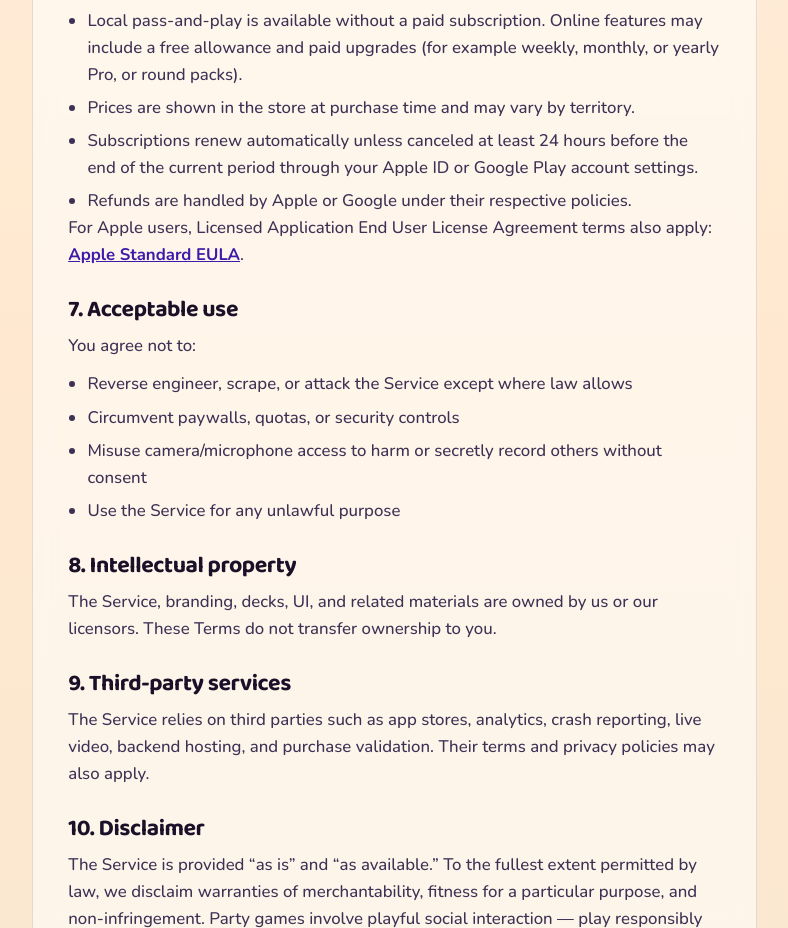
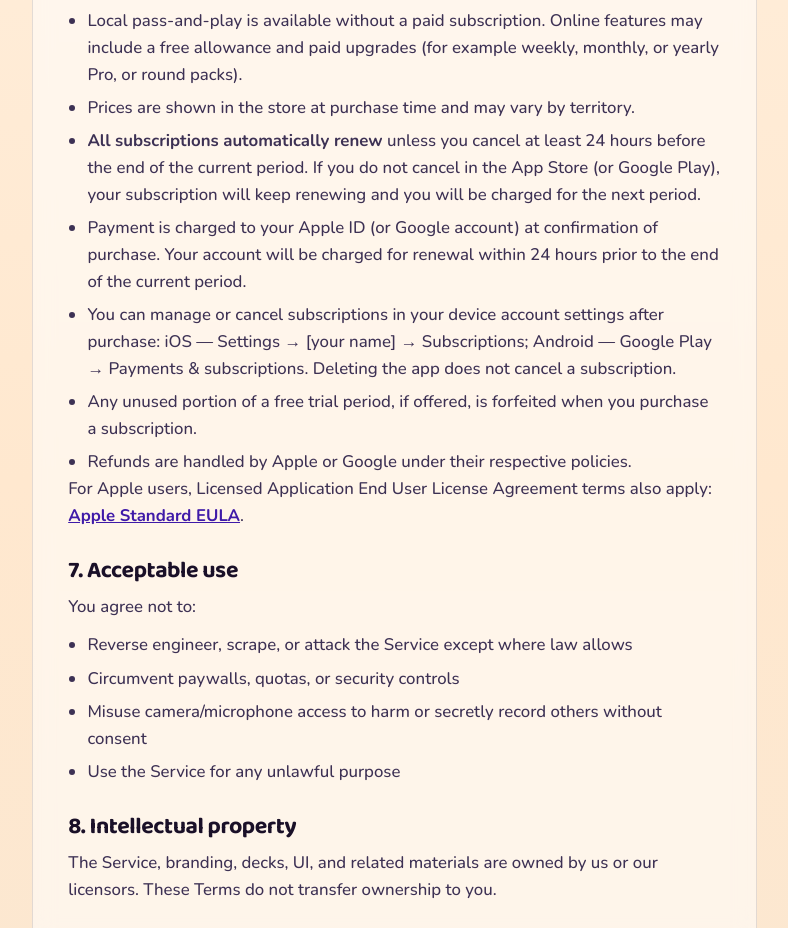
Before and after one commit to mehmetakdumn604/whisper_challenge_web, an Astro site: page /terms in a window 1280 px wide. Shown: the part 1184-2112 px from the top of the page, without its empty margins (48-836 px from the left). Built offline with nearby package versions, Linux system fonts and the light colour scheme; Astro itself is replaced by a stand-in of ours.

Commit message:
Clarify that all subscriptions auto-renew until canceled in the store.
Co-authored-by: Cursor <cursoragent@cursor.com>

```diff
--- a/src/pages/privacy.astro
+++ b/src/pages/privacy.astro
@@ -123,7 +123,10 @@ import { siteConfig } from "../config/site";
           <li>Revoke camera, microphone, photos, or notification permissions in system settings</li>
           <li>Disable analytics where the OS or app settings allow</li>
           <li>Request access, correction, or deletion by emailing support</li>
-          <li>Manage or cancel subscriptions in your Apple ID or Google Play account settings</li>
+          <li>
+            Manage or cancel auto-renewing subscriptions in your Apple ID or Google Play account
+            settings (subscriptions renew until you cancel; deleting the app does not cancel them)
+          </li>
         </ul>
         <p>
           Depending on your location, you may have additional rights under GDPR, UK GDPR, CCPA/CPRA,
--- a/src/pages/terms.astro
+++ b/src/pages/terms.astro
@@ -65,8 +65,23 @@ import { siteConfig } from "../config/site";
             Prices are shown in the store at purchase time and may vary by territory.
           </li>
           <li>
-            Subscriptions renew automatically unless canceled at least 24 hours before the end of the
-            current period through your Apple ID or Google Play account settings.
+            <strong>All subscriptions automatically renew</strong> unless you cancel at least 24 hours
+            before the end of the current period. If you do not cancel in the App Store (or Google
+            Play), your subscription will keep renewing and you will be charged for the next period.
+          </li>
+          <li>
+            Payment is charged to your Apple ID (or Google account) at confirmation of purchase. Your
+            account will be charged for renewal within 24 hours prior to the end of the current
+            period.
+          </li>
+          <li>
+            You can manage or cancel subscriptions in your device account settings after purchase:
+            iOS — Settings → [your name] → Subscriptions; Android — Google Play → Payments &amp;
+            subscriptions. Deleting the app does not cancel a subscription.
+          </li>
+          <li>
+            Any unused portion of a free trial period, if offered, is forfeited when you purchase a
+            subscription.
           </li>
           <li>
             Refunds are handled by Apple or Google under their respective policies.
```
